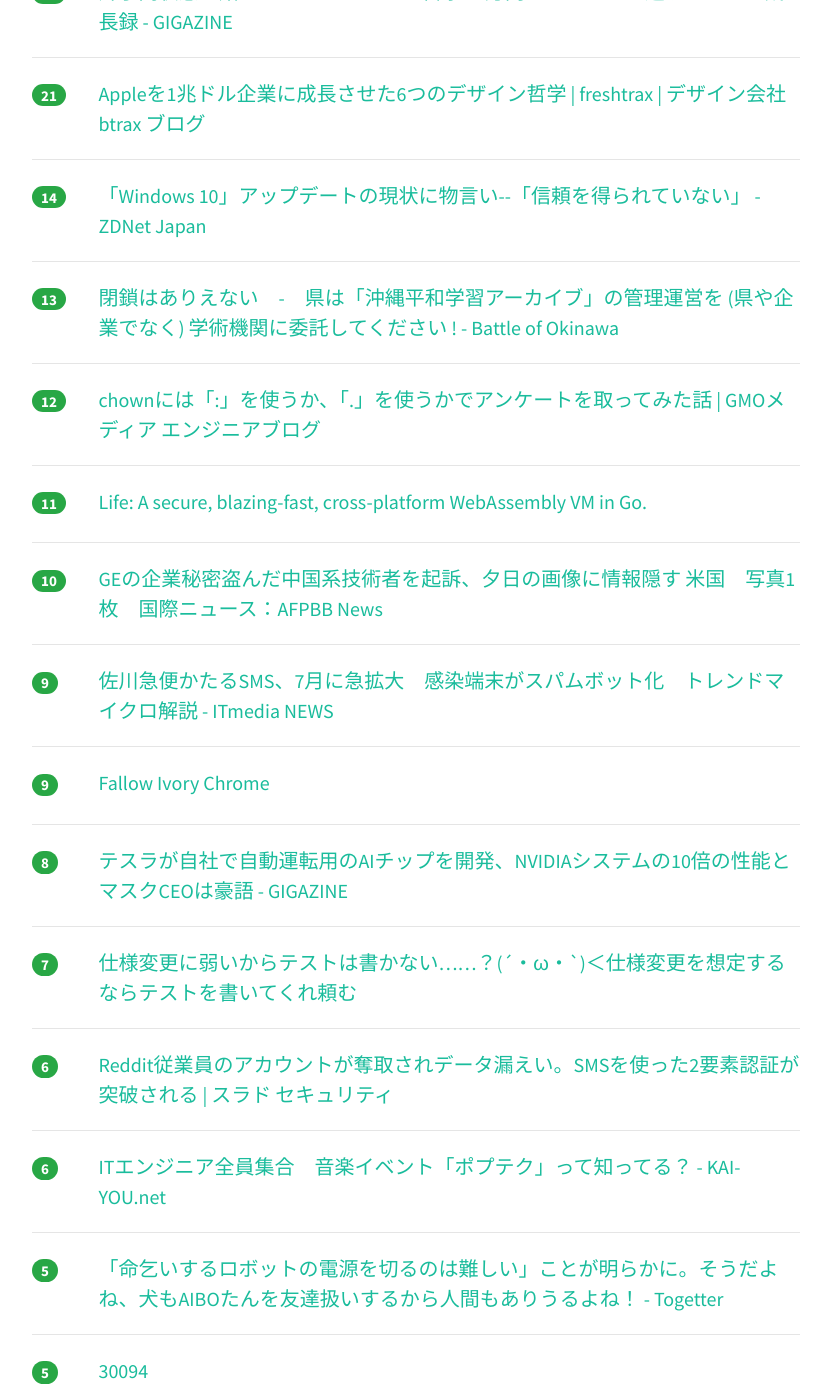
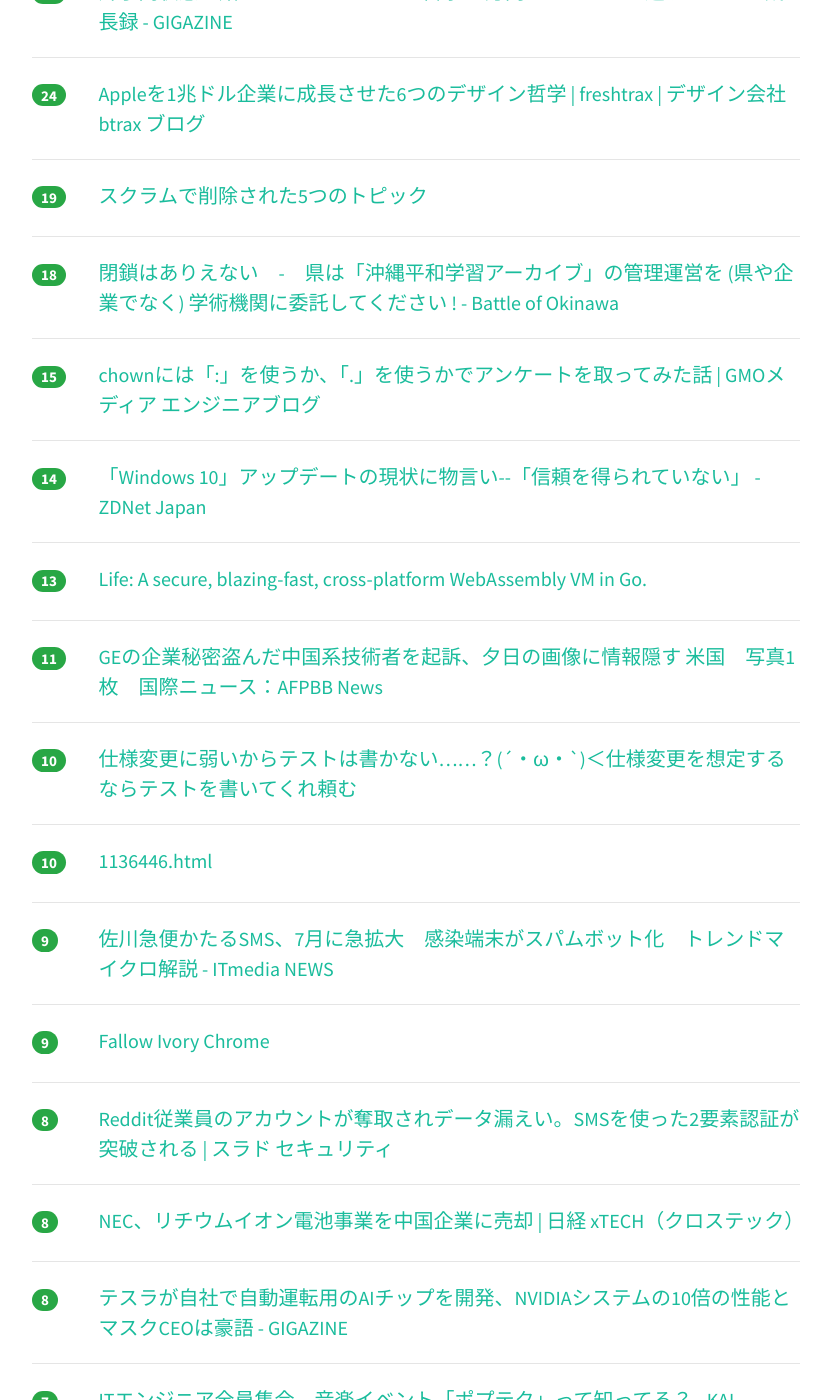
Before and after one commit to yatta47/hatena-matome-site, a Jekyll site: the page built from _posts/2018-08-04-hatena.md, in a window 1280 px wide and 1400 px high, scrolled down 496 px. Shown: the whole window, without its empty margins (224-1055 px from the left). Built offline with Jekyll 4.4.1, drawn with Linux system fonts in a browser that asks for light colours; nearby versions of some CDN libraries; some of the changed text lies outside the part shown.

Commit message:
Updated 2018-08-04

```diff
--- a/_posts/2018-08-04-hatena.md
+++ b/_posts/2018-08-04-hatena.md
@@ -1,24 +1,39 @@
 ---
 layout: post
 title:  "2018-08-04 はてぶIT"
-date:   2018-08-04 09:02:35
+date:   2018-08-04 10:01:48
 tags: [it-hotentry]
 ---
-21 件のデータあり
+25 件のデータあり
 
 <hr><div class="row">
-<div class="col-1"><span class="badge badge-pill badge-success h2">25</span></div>
+<div class="col-1"><span class="badge badge-pill badge-success h2">37</span></div>
 <div class="col-11"><a href='https://qiita.com/kouheiszk/items/5edbbd08ec6cf6a7fb2e' target='_blank'>月5ドルで動かしているWordPressでTV東京のWBS砲をさばく</a></div>
 </div>
 <hr>
 <div class="row">
-<div class="col-1"><span class="badge badge-pill badge-success h2">23</span></div>
+<div class="col-1"><span class="badge badge-pill badge-success h2">26</span></div>
 <div class="col-11"><a href='https://gigazine.net/news/20140813-storemapper-bootstrapped-to-50000-dollars/' target='_blank'>片手間状態で始めたWebサービスが年商500万円のビジネスに達するまでの成長録 - GIGAZINE</a></div>
 </div>
 <hr>
 <div class="row">
-<div class="col-1"><span class="badge badge-pill badge-success h2">21</span></div>
+<div class="col-1"><span class="badge badge-pill badge-success h2">24</span></div>
 <div class="col-11"><a href='http://blog.btrax.com/jp/2018/08/03/apple-design/' target='_blank'>Appleを1兆ドル企業に成長させた6つのデザイン哲学 | freshtrax | デザイン会社 btrax ブログ</a></div>
+</div>
+<hr>
+<div class="row">
+<div class="col-1"><span class="badge badge-pill badge-success h2">19</span></div>
+<div class="col-11"><a href='https://www.ryuzee.com/contents/blog/7130' target='_blank'>スクラムで削除された5つのトピック</a></div>
+</div>
+<hr>
+<div class="row">
+<div class="col-1"><span class="badge badge-pill badge-success h2">18</span></div>
+<div class="col-11"><a href='http://battle-of-okinawa.hatenablog.com/entry/2018/08/03/162427' target='_blank'>閉鎖はありえない　-　県は「沖縄平和学習アーカイブ」の管理運営を (県や企業でなく) 学術機関に委託してください ! - Battle of Okinawa</a></div>
+</div>
+<hr>
+<div class="row">
+<div class="col-1"><span class="badge badge-pill badge-success h2">15</span></div>
+<div class="col-11"><a href='http://tech.gmo-media.jp/post/176573240309/chowncolonorperiod' target='_blank'>chownには「:」を使うか、「.」を使うかでアンケートを取ってみた話 | GMOメディア エンジニアブログ</a></div>
 </div>
 <hr>
 <div class="row">
@@ -28,22 +43,22 @@ tags: [it-hotentry]
 <hr>
 <div class="row">
 <div class="col-1"><span class="badge badge-pill badge-success h2">13</span></div>
-<div class="col-11"><a href='http://battle-of-okinawa.hatenablog.com/entry/2018/08/03/162427' target='_blank'>閉鎖はありえない　-　県は「沖縄平和学習アーカイブ」の管理運営を (県や企業でなく) 学術機関に委託してください ! - Battle of Okinawa</a></div>
-</div>
-<hr>
-<div class="row">
-<div class="col-1"><span class="badge badge-pill badge-success h2">12</span></div>
-<div class="col-11"><a href='http://tech.gmo-media.jp/post/176573240309/chowncolonorperiod' target='_blank'>chownには「:」を使うか、「.」を使うかでアンケートを取ってみた話 | GMOメディア エンジニアブログ</a></div>
+<div class="col-11"><a href='https://medium.com/perlin-network/ea3b31fa6e09' target='_blank'>Life: A secure, blazing-fast, cross-platform WebAssembly VM in Go.</a></div>
 </div>
 <hr>
 <div class="row">
 <div class="col-1"><span class="badge badge-pill badge-success h2">11</span></div>
-<div class="col-11"><a href='https://medium.com/perlin-network/ea3b31fa6e09' target='_blank'>Life: A secure, blazing-fast, cross-platform WebAssembly VM in Go.</a></div>
+<div class="col-11"><a href='http://www.afpbb.com/articles/-/3184817' target='_blank'>GEの企業秘密盗んだ中国系技術者を起訴、夕日の画像に情報隠す 米国　写真1枚　国際ニュース：AFPBB News</a></div>
 </div>
 <hr>
 <div class="row">
 <div class="col-1"><span class="badge badge-pill badge-success h2">10</span></div>
-<div class="col-11"><a href='http://www.afpbb.com/articles/-/3184817' target='_blank'>GEの企業秘密盗んだ中国系技術者を起訴、夕日の画像に情報隠す 米国　写真1枚　国際ニュース：AFPBB News</a></div>
+<div class="col-11"><a href='https://qiita.com/aimof/items/849ded1293495d3bbb50' target='_blank'>仕様変更に弱いからテストは書かない……？(´・ω・`)＜仕様変更を想定するならテストを書いてくれ頼む</a></div>
+</div>
+<hr>
+<div class="row">
+<div class="col-1"><span class="badge badge-pill badge-success h2">10</span></div>
+<div class="col-11"><a href='https://forest.watch.impress.co.jp/docs/bookwatch/sale/1136446.html' target='_blank'>1136446.html</a></div>
 </div>
 <hr>
 <div class="row">
@@ -58,27 +73,32 @@ tags: [it-hotentry]
 <hr>
 <div class="row">
 <div class="col-1"><span class="badge badge-pill badge-success h2">8</span></div>
+<div class="col-11"><a href='https://security.srad.jp/story/18/08/03/0650248/' target='_blank'>Reddit従業員のアカウントが奪取されデータ漏えい。SMSを使った2要素認証が突破される | スラド セキュリティ</a></div>
+</div>
+<hr>
+<div class="row">
+<div class="col-1"><span class="badge badge-pill badge-success h2">8</span></div>
+<div class="col-11"><a href='https://tech.nikkeibp.co.jp/atcl/nxt/news/18/02256/' target='_blank'>NEC、リチウムイオン電池事業を中国企業に売却 | 日経 xTECH（クロステック）</a></div>
+</div>
+<hr>
+<div class="row">
+<div class="col-1"><span class="badge badge-pill badge-success h2">8</span></div>
 <div class="col-11"><a href='https://gigazine.net/news/20180803-tesla-owned-ai-chip/' target='_blank'>テスラが自社で自動運転用のAIチップを開発、NVIDIAシステムの10倍の性能とマスクCEOは豪語 - GIGAZINE</a></div>
 </div>
 <hr>
 <div class="row">
 <div class="col-1"><span class="badge badge-pill badge-success h2">7</span></div>
-<div class="col-11"><a href='https://qiita.com/aimof/items/849ded1293495d3bbb50' target='_blank'>仕様変更に弱いからテストは書かない……？(´・ω・`)＜仕様変更を想定するならテストを書いてくれ頼む</a></div>
+<div class="col-11"><a href='http://kai-you.net/article/56230' target='_blank'>ITエンジニア全員集合　音楽イベント「ポプテク」って知ってる？ - KAI-YOU.net</a></div>
+</div>
+<hr>
+<div class="row">
+<div class="col-1"><span class="badge badge-pill badge-success h2">7</span></div>
+<div class="col-11"><a href='https://togetter.com/li/1253050' target='_blank'>「命乞いするロボットの電源を切るのは難しい」ことが明らかに。そうだよね、犬もAIBOたんを友達扱いするから人間もありうるよね！ - Togetter</a></div>
 </div>
 <hr>
 <div class="row">
 <div class="col-1"><span class="badge badge-pill badge-success h2">6</span></div>
-<div class="col-11"><a href='https://security.srad.jp/story/18/08/03/0650248/' target='_blank'>Reddit従業員のアカウントが奪取されデータ漏えい。SMSを使った2要素認証が突破される | スラド セキュリティ</a></div>
-</div>
-<hr>
-<div class="row">
-<div class="col-1"><span class="badge badge-pill badge-success h2">6</span></div>
-<div class="col-11"><a href='http://kai-you.net/article/56230' target='_blank'>ITエンジニア全員集合　音楽イベント「ポプテク」って知ってる？ - KAI-YOU.net</a></div>
-</div>
-<hr>
-<div class="row">
-<div class="col-1"><span class="badge badge-pill badge-success h2">5</span></div>
-<div class="col-11"><a href='https://togetter.com/li/1253050' target='_blank'>「命乞いするロボットの電源を切るのは難しい」ことが明らかに。そうだよね、犬もAIBOたんを友達扱いするから人間もありうるよね！ - Togetter</a></div>
+<div class="col-11"><a href='http://www.gamecast-blog.com/archives/65923959.html' target='_blank'>Epic、Android版『フォートナイト』の独自配信を発表。「Google Playの手数料は高く、合理性がない」</a></div>
 </div>
 <hr>
 <div class="row">
@@ -87,8 +107,13 @@ tags: [it-hotentry]
 </div>
 <hr>
 <div class="row">
+<div class="col-1"><span class="badge badge-pill badge-success h2">5</span></div>
+<div class="col-11"><a href='https://anond.hatelabo.jp/20180803133135' target='_blank'>３Dモデリングおもしれ</a></div>
+</div>
+<hr>
+<div class="row">
 <div class="col-1"><span class="badge badge-pill badge-success h2">4</span></div>
-<div class="col-11"><a href='https://forest.watch.impress.co.jp/docs/bookwatch/sale/1136446.html' target='_blank'>1136446.html</a></div>
+<div class="col-11"><a href='https://junichi-manga.com/google-core-update-201808/' target='_blank'>【順位激変】Googleのコアアルゴリズムをアップデートを実施！今後の対策は3つ | ジュンイチのブログ</a></div>
 </div>
 <hr>
 <div class="row">
@@ -102,12 +127,7 @@ tags: [it-hotentry]
 </div>
 <hr>
 <div class="row">
-<div class="col-1"><span class="badge badge-pill badge-success h2">3</span></div>
-<div class="col-11"><a href='https://www.ryuzee.com/contents/blog/7130' target='_blank'>スクラムで削除された5つのトピック</a></div>
+<div class="col-1"><span class="badge badge-pill badge-success h2">0</span></div>
+<div class="col-11"><a href='https://japan.cnet.com/article/35123524/' target='_blank'>職場の業務効率化は約半数が「行われていない」--経理業務の自動化需要は高い - CNET Japan</a></div>
 </div>
 <hr>
-<div class="row">
-<div class="col-1"><span class="badge badge-pill badge-success h2">3</span></div>
-<div class="col-11"><a href='https://tech.nikkeibp.co.jp/atcl/nxt/news/18/02256/' target='_blank'>NEC、リチウムイオン電池事業を中国企業に売却 | 日経 xTECH（クロステック）</a></div>
-</div>
-<hr>
```
